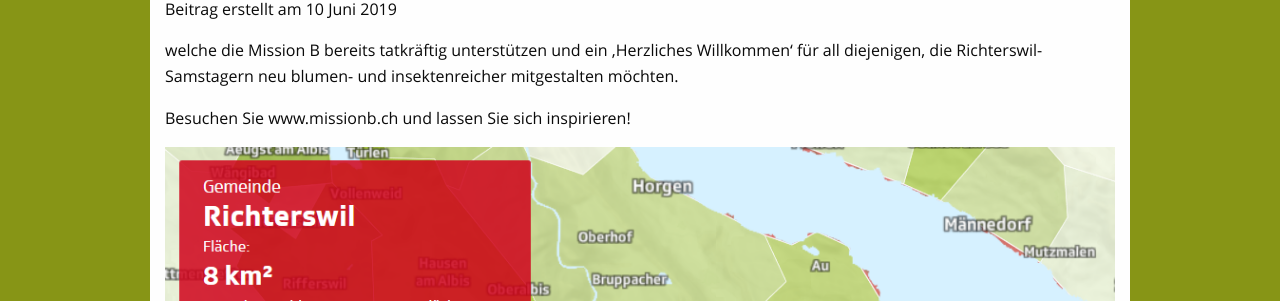
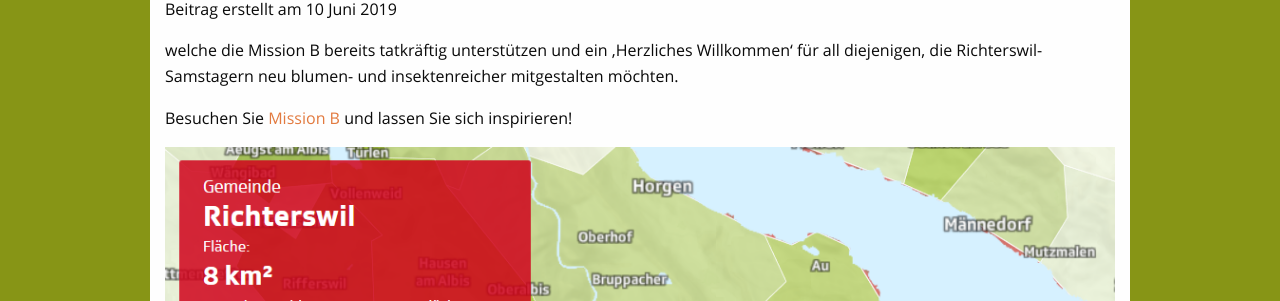
Before and after one commit to Naturschutz-Richterswil-Samstagern/Naturschutz-Richterswil-Samstagern.github.io, a Jekyll site: the page built from _posts/news/2019-06-12-missionb.md, in a window 1280 px wide. Shown: the part 503-804 px from the top of the page. Built offline with Jekyll 4.4.1, drawn with Linux system fonts in a browser that asks for light colours; comment, search, counter and statistics services are not loaded.

Commit message:
Update 2019-06-12-missionb.md

```diff
--- a/_posts/news/2019-06-12-missionb.md
+++ b/_posts/news/2019-06-12-missionb.md
@@ -10,7 +10,7 @@
 
 welche die Mission B bereits tatkräftig unterstützen und ein ‚Herzliches Willkommen‘ für all diejenigen, die Richterswil-Samstagern neu blumen- und insektenreicher mitgestalten möchten.
 
-Besuchen Sie www.missionb.ch und lassen Sie sich inspirieren!
+Besuchen Sie <a href="http://www.missionb.ch/">Mission B</a> und lassen Sie sich inspirieren!
 
 
 <img class="float-left mr-20" src="/images/news/missionb.jpg" />
```
